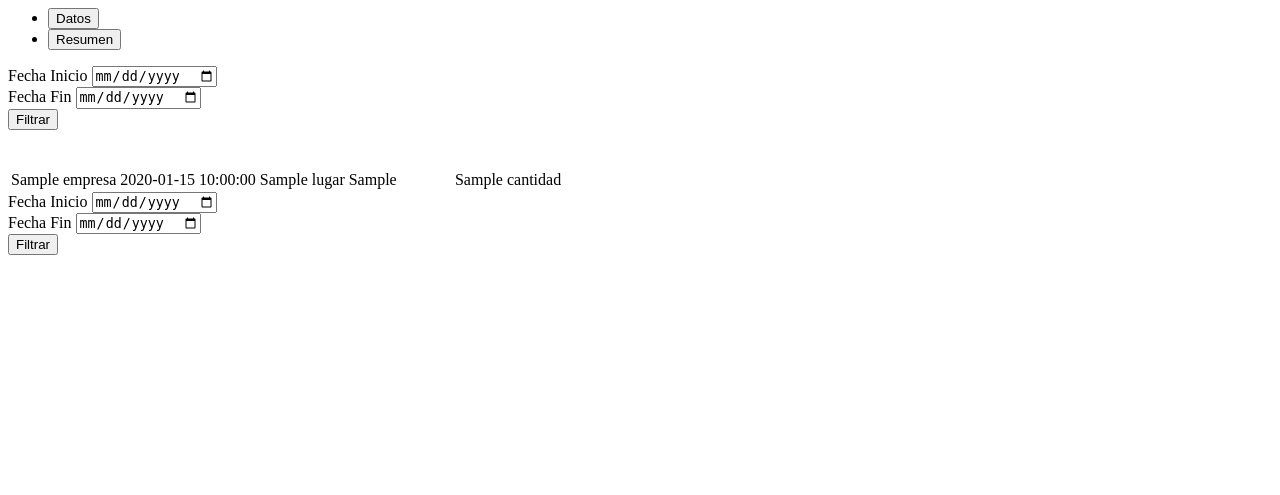
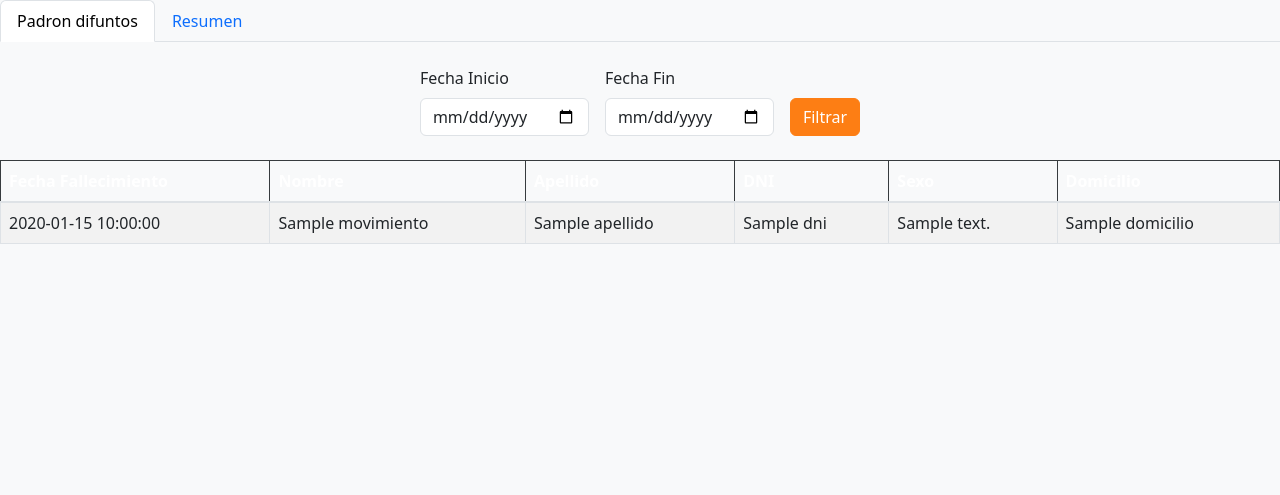
Before and after one commit to MSCB-Sistemas/cementerio, a PHP site: template mvc_cementerio/app/views/pages/estadisticas.php in a window 1280 px wide. Shown: the top 495 px of the page. Run offline with PHP 8.4, Linux system fonts and the light colour scheme; the template is opened without the code that fills it: most values are stand-ins (such as "Sample title", 1, 10 or a date in 2020); some libraries are stand-ins or nearby versions.

Commit message:
cambie la tabla de pagos para incluir la fecha de vencimiento, tambien ya arme la lista de difuntos para buscarlos entre ciertas fechas.

```diff
--- a/mvc_cementerio/app/views/pages/estadisticas.php
+++ b/mvc_cementerio/app/views/pages/estadisticas.php
@@ -1,81 +1,15 @@
 <?php
 
 // Variables para filtrar y error
-$buscar_por = '';
-$dni = '';
-if (isset($_GET['buscar_por'])) {
-    $buscar_por = $_GET['buscar_por'];
-}
-if (isset($_GET['dni'])) {
-    $dni = trim($_GET['dni']);
-}
 $error = '';
 $filtrar = isset($_GET['filtrar']); // Detecta si se envió el formulario con el botón "Filtrar"
 
-// Validación: solo si se presionó "Filtrar" y buscar_por es chofer
-if ($filtrar && $buscar_por === 'chofer' && $dni === '') {
-    $error = "Debe ingresar un DNI para buscar por chofer.";
-    // No mostrar resultados si hay error
-    $datos['movimientos'] = [];
-}
 ?>
-
-<style>
-    th a {
-        color: white;
-        text-decoration: none;
-        cursor: pointer;
-    }
-    th a:hover {
-        color: #ddd;
-    }
-    .pagination {
-        display: flex;
-        justify-content: center;
-        margin-top: 1rem;
-        list-style: none;
-        padding: 0;
-    }
-    .pagination li {
-        margin: 0 0.25rem;
-    }
-    .pagination a {
-        color: white;
-        text-decoration: none;
-        padding: 0.4rem 0.75rem;
-        border: 1px solid #ccc;
-        border-radius: 4px;
-        transition: background 0.3s ease;
-    }
-    .pagination a:hover {
-        background: #444;
-    }
-    .pagination a.pagina-link {
-    color: #333;
-    background: white;
-    text-decoration: none;
-    padding: 0.4rem 0.75rem;
-    border: 1px solid #ccc;
-    border-radius: 4px;
-    transition: background 0.3s ease;
-    }
-
-    .pagination a.pagina-link:hover {
-        background: #e9ecef;
-    }
-
-    .pagination a.pagina-activa {
-        background-color: #030c14ff;
-        color: white;
-        border-color: #061422ff;
-        font-weight: bold;
-    }
-
-</style>
+    <link rel="stylesheet" href="<?= URL . '/public/css/estadisticas.css' ?>">
 
     <ul class="nav nav-tabs" id="myTab" role="tablist">
         <li class="nav-item">
-            <button class="nav-link active" id="tablas-tab" data-bs-toggle="tab" data-bs-target="#tablas" type="button" role="tab">Datos</button>
+            <button class="nav-link active" id="tablas-tab" data-bs-toggle="tab" data-bs-target="#tablas" type="button" role="tab">Padron difuntos</button>
         </li>
         <li class="nav-item">
             <button class="nav-link" id="resumen-tab" data-bs-toggle="tab" data-bs-target="#resumen" type="button" role="tab">Resumen</button>
@@ -96,32 +30,6 @@
                 <input type="date" class="form-control" name="fecha_fin" id="fecha_fin" value="<?php if(!empty($datos['fecha_fin'])){echo htmlspecialchars($datos['fecha_fin']);} ?>">
             </div>
 
-            <!-- <div class="col-auto">
-                <label for="buscar_por" class="form-label">Buscar por</label>
-                <select name="buscar_por" id="buscar_por" class="form-select" onchange="this.form.submit()">
-                    <option value="">-- Seleccionar --</option>
-                    <option value="chofer" <?php if(!empty($datos['buscar_por']) && $datos['buscar_por'] === 'chofer'){echo 'selected';}?>>Chofer</option>
-                    <option value="tipo" <?php if(!empty($datos['buscar_por']) && $datos['buscar_por'] === 'tipo'){echo 'selected';}?>>Tipo</option>
-                </select>
-            </div> -->
-
-            <!-- Campo DNI solo visible si buscar_por es chofer -->
-            <!-- <div class="col-auto" id="campo_dni" style="display: <?php if(!empty($datos['buscar_por']) && $datos['buscar_por'] === 'chofer'){echo 'block';} else {echo 'none';} ?>;">
-                <label for="dni" class="form-label">DNI del Chofer</label>
-                <input type="text" class="form-control" name="dni" id="dni" value="<?php if(!empty($datos['dni'])){echo htmlspecialchars($datos['dni']);} ?>">
-            </div> -->
-
-            <!-- Campo Tipo visible si buscar_por es chofer o tipo -->
-            <!-- <div class="col-auto" id="campo_tipo" style="display: <?php if(!empty($datos['buscar_por']) && in_array($datos['buscar_por'], ['chofer','tipo'])) {echo 'block';} else {echo 'none';} ?>;">
-                <label for="tipo" class="form-label">Tipo de Servicio</label>
-                <select name="tipo" id="tipo" class="form-select">
-                    <option value="">-- Todos --</option>
-                    <option value="linea" <?php if (!empty($datos['tipo']) && $datos['tipo']  === 'linea'){echo 'selected';}?>>Línea</option>
-                    <option value="charter" <?php if (!empty($datos['tipo']) && $datos['tipo']  === 'charter'){echo 'selected';}?>>Charter</option>
-                    <option value="otros" <?php if (!empty($datos['tipo']) && $datos['tipo']  === 'otros'){echo 'selected';}?>>Otros</option>
-                </select>
-            </div> -->
-
             <div class="col-auto align-self-end">
                 <!-- Boton con name="filtrar" para detectar submit intencional -->
                 <button type="submit" name="filtrar" class="btn btn-primary">Filtrar</button>
@@ -134,24 +42,26 @@
     <?php endif; ?>
 
     <table class="table table-bordered table-striped">
-        <thead class="table-dark">
+        <thead class="table-dark text-black">
             <tr>
-                <th><?= generarOrdenLink('empresa', 'Empresa', $datos) ?></th>
-                <th><?= generarOrdenLink('fecha', 'Fecha', $datos) ?></th>
-                <th><?= generarOrdenLink('lugar', 'Lugar', $datos) ?></th>
-                <th><?= generarOrdenLink('tipo_movimiento', 'Arribo / Salida', $datos) ?></th>
-                <th><?= generarOrdenLink('cantidad', 'Cantidad de Pax', $datos) ?></th>
+                <th><?= generarOrdenLink('fecha_fallecimiento', 'Fecha Fallecimiento', $datos) ?></th>
+                <th><?= generarOrdenLink('nombre', 'Nombre', $datos) ?></th>
+                <th><?= generarOrdenLink('apellido', 'Apellido', $datos) ?></th>
+                <th><?= generarOrdenLink('dni', 'DNI', $datos) ?></th>
+                <th><?= generarOrdenLink('descripcion', 'Sexo', $datos) ?></th>
+                <th><?= generarOrdenLink('domicilio', 'Domicilio', $datos) ?></th>
             </tr>
         </thead>
         <tbody>
             <?php if (!empty($datos['movimientos'])): ?>
                 <?php foreach ($datos['movimientos'] as $m): ?>
                     <tr>
-                        <td><?= htmlspecialchars($m['empresa']) ?></td>
-                        <td><?= htmlspecialchars($m['fecha']) ?></td>
-                        <td><?= htmlspecialchars($m['lugar']) ?></td>
-                        <td><?= htmlspecialchars($m['tipo_movimiento']) ?></td>
-                        <td><?= htmlspecialchars($m['cantidad']) ?></td>
+                        <td><?= htmlspecialchars($m['fecha_fallecimiento']) ?></td>
+                        <td><?= htmlspecialchars($m['nombre']) ?></td>
+                        <td><?= htmlspecialchars($m['apellido']) ?></td>
+                        <td><?= htmlspecialchars($m['dni']) ?></td>
+                        <td><?= htmlspecialchars($m['descripcion']) ?></td>
+                        <td><?= htmlspecialchars($m['domicilio']) ?></td>
                     </tr>
                 <?php endforeach; ?>
             <?php else: ?>
@@ -204,35 +114,8 @@
 }
 ?>
 
-    <div class="tab-pane fade" id="resumen" role="tabpanel">
-        <!-- Fila de métricas principales -->
-        <div>
-            <form id="form-filtro-resumen" class="row g-2 mb-3 justify-content-left">
-                <div class="col-auto">
-                    <label for="fecha_inicio_resumen" class="form-label">Fecha Inicio</label>
-                    <input type="date"
-                        class="form-control"
-                        name="fecha_inicio_resumen"
-                        id="fecha_inicio_resumen"
-                        value="<?php if(!empty($_GET['fecha_inicio_resumen'])){echo htmlspecialchars($_GET['fecha_inicio_resumen']);} ?>">
-                </div>
-
-                <div class="col-auto">
-                    <label for="fecha_fin_resumen" class="form-label">Fecha Fin</label>
-                    <input type="date"
-                        class="form-control"
-                        name="fecha_fin_resumen"
-                        id="fecha_fin_resumen"
-                        value="<?php if(!empty($_GET['fecha_fin_resumen'])){echo htmlspecialchars($_GET['fecha_fin_resumen']);} ?>">
-                </div>
-
-                <div class="col-auto align-self-end">
-                    <button type="submit" class="btn btn-primary">Filtrar</button>
-                </div>
-            </form>
-        </div>
-        <body> <script>
-document.addEventListener('DOMContentLoaded', function() {
+<script>
+    document.addEventListener('DOMContentLoaded', function() {
     const form = document.getElementById('form-filtro-resumen');
     const contenedor = document.getElementById('contenedor-resumen');
 
--- /dev/null
+++ b/mvc_cementerio/public/css/estadisticas.css
@@ -0,0 +1,49 @@
+th a {
+    color: white;
+    text-decoration: none;
+    cursor: pointer;
+}
+th a:hover {
+    color: #ddd;
+}
+.pagination {
+    display: flex;
+    justify-content: center;
+    margin-top: 1rem;
+    list-style: none;
+    padding: 0;
+}
+.pagination li {
+    margin: 0 0.25rem;
+}
+.pagination a {
+    color: white;
+    text-decoration: none;
+    padding: 0.4rem 0.75rem;
+    border: 1px solid #ccc;
+    border-radius: 4px;
+    transition: background 0.3s ease;
+}
+.pagination a:hover {
+    background: #444;
+}
+.pagination a.pagina-link {
+color: #333;
+background: white;
+text-decoration: none;
+padding: 0.4rem 0.75rem;
+border: 1px solid #ccc;
+border-radius: 4px;
+transition: background 0.3s ease;
+}
+
+.pagination a.pagina-link:hover {
+    background: #e9ecef;
+}
+
+.pagination a.pagina-activa {
+    background-color: #030c14ff;
+    color: white;
+    border-color: #061422ff;
+    font-weight: bold;
+}
```
Also changed, not shown: mvc_cementerio/app/controllers/EstadisticasController.php (+13 -27 lines), mvc_cementerio/app/controllers/PagoController.php (+10 -4 lines), mvc_cementerio/app/models/EstadisticasModel.php (+34 -7 lines), mvc_cementerio/app/models/PagoModel.php (+7 -5 lines), mvc_cementerio/app/views/pages/pagos/PagosForm.php (+11 -2 lines).
